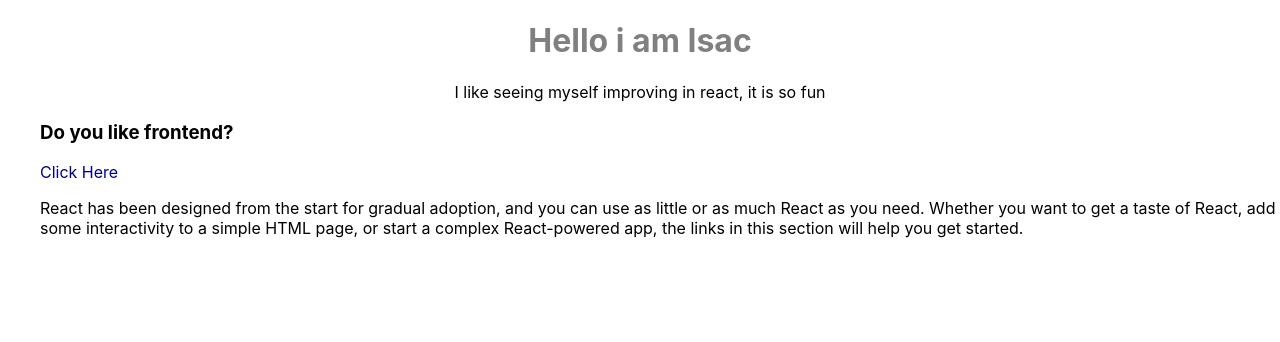
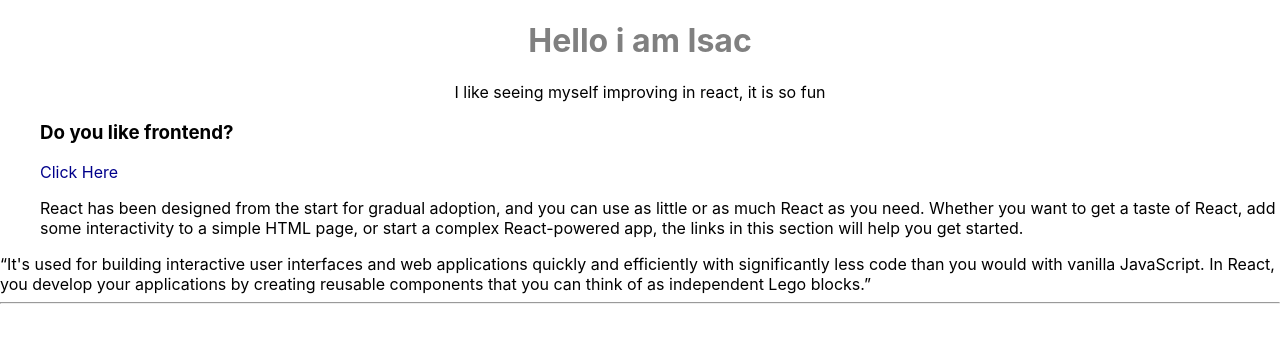
Before and after one commit to IsacHolstad/react-101, a React (Create React App) app: page / in a window 1280 px wide. Shown: the top 342 px of the page. Built offline with nearby package versions, Linux system fonts and the light colour scheme.

Commit message:
textalignment

```diff
--- a/src/App.js
+++ b/src/App.js
@@ -2,7 +2,7 @@
 import Heading from "./components/Heading";
 import Paragraph from "./components/Paragraph";
 import Content from "./components/Content";
-import reactText from "./components/reactText";
+import ReactText from "./components/ReactText";
 
 function App() {
   return (
@@ -18,7 +18,11 @@
                  color="darkblue"
                  height="35px"
         />
-        <reactText color="black"/>
+        <ReactText
+            color="black"
+            textAlign="center"
+        />
+        <hr/>
 
     </div>
   );
--- a/src/components/reactText.js
+++ b/src/components/ReactText.js
@@ -1,12 +1,13 @@
-function reactText(props) {
-    const quateText = {
-        color: props.color
+function ReactText(props) {
+    const quoteText = {
+        color: props.color,
+        textAlign: props.textAlign
     }
     return (
-        <q style={quateText}>
+        <q style={quoteText}>
             It's used for building interactive user interfaces and web applications quickly and efficiently with
             significantly less code than you would with vanilla JavaScript. In React, you develop your applications by
             creating reusable components that you can think of as independent Lego blocks.</q>
-    )
+    );
 }
-export default reactText
+export default ReactText
```
